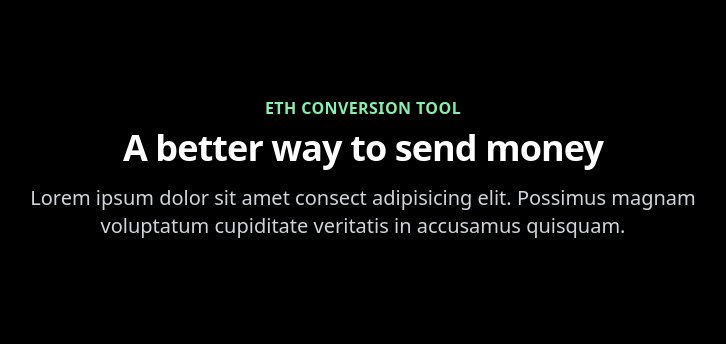
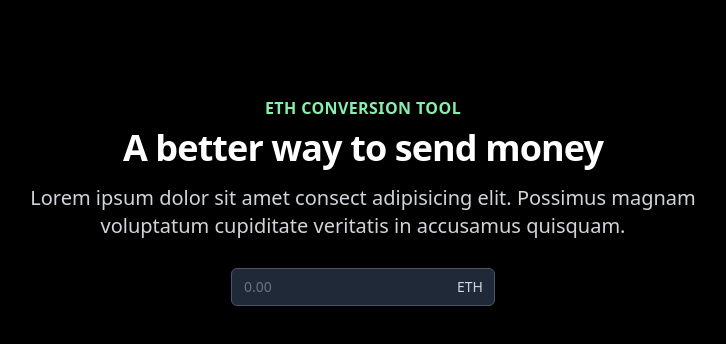
Before and after one commit to Speediing/eth-conversion, a Next.js app: page / in a window 1280 px wide. Shown: the top 344 px of the page, without its empty margins (277-1003 px from the left). Built offline with nearby package versions, Linux system fonts and the light colour scheme.

Commit message:
Add textfield component

```diff
--- /dev/null
+++ b/components/TextField.tsx
@@ -0,0 +1,25 @@
+import React from "react";
+
+const TextField = () => {
+  return (
+    <div>
+      <div className="mt-1 relative rounded-md shadow-sm">
+        <input
+          type="text"
+          name="price"
+          id="price"
+          className="focus:ring-indigo-500  bg-gray-800 focus:border-indigo-500 block w-full  pr-12 sm:text-sm border-gray-600 rounded-md text-white"
+          placeholder="0.00"
+          aria-describedby="price-currency"
+        />
+        <div className="absolute inset-y-0 right-0 pr-3 flex items-center pointer-events-none">
+          <span className="text-gray-300 sm:text-sm" id="price-currency">
+            ETH
+          </span>
+        </div>
+      </div>
+    </div>
+  );
+};
+
+export default TextField;
--- a/package.json
+++ b/package.json
@@ -8,6 +8,7 @@
     "lint": "next lint"
   },
   "dependencies": {
+    "@tailwindcss/forms": "^0.4.0",
     "next": "12.0.8",
     "react": "17.0.2",
     "react-dom": "17.0.2"
--- a/pages/index.tsx
+++ b/pages/index.tsx
@@ -2,6 +2,7 @@ import type { NextPage } from "next";
 import Head from "next/head";
 import Image from "next/image";
 import Header from "../components/Header";
+import TextField from "../components/TextField";
 import styles from "../styles/Home.module.css";
 
 const Home: NextPage = () => {
@@ -15,6 +16,11 @@ const Home: NextPage = () => {
 
       <main className="bg-black h-screen">
         <Header />
+        <div className="flex justify-center">
+          <div className="max-w-2xl mt-6">
+            <TextField />
+          </div>
+        </div>
       </main>
     </div>
   );
--- a/tailwind.config.js
+++ b/tailwind.config.js
@@ -6,5 +6,8 @@ module.exports = {
   theme: {
     extend: {},
   },
-  plugins: [],
+  plugins: [
+    // ...
+    require("@tailwindcss/forms"),
+  ],
 };
```
Also changed, not shown: 1 other file (tests, documents, lock files or other folders).
